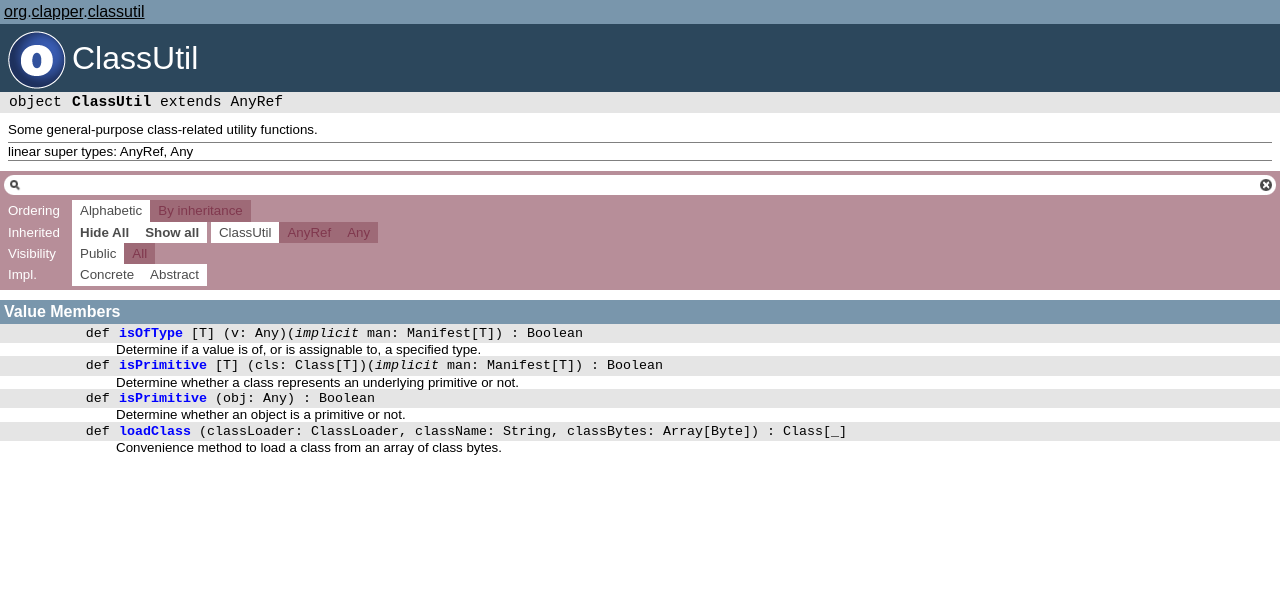
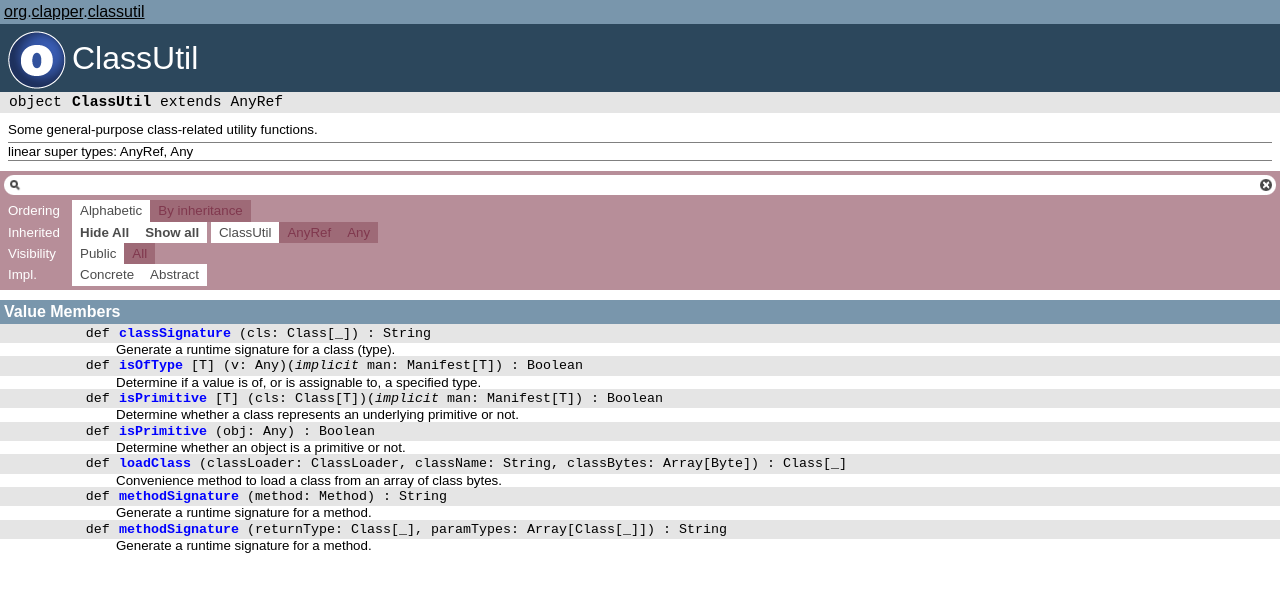
Before and after one commit to bmc/classutil, a Jekyll site: the page api/org/clapper/classutil/ClassUtil$.html, which Jekyll copies as it is, in a window 1280 px wide. Shown: the top 592 px of the page. Built offline with Jekyll 4.4.1, drawn with Linux system fonts in a browser that asks for light colours.

```diff
--- a/api/index.html
+++ b/api/index.html
@@ -2,7 +2,7 @@
 <!DOCTYPE html PUBLIC "-//W3C//DTD XHTML 1.1//EN" "http://www.w3.org/TR/xhtml11/DTD/xhtml11.dtd">
 <html>
         <head>
-          <title>classutil 0.3.3 API</title>
+          <title></title>
           <meta http-equiv="content-type" content="text/html; charset=UTF-8" />
 
       <link href="lib/index.css" rel="stylesheet" type="text/css" media="screen" />
--- a/api/org/clapper/classutil/ClassFinder.html
+++ b/api/org/clapper/classutil/ClassFinder.html
@@ -438,13 +438,13 @@ there are no more references to the object.</p><p>The details of when and if the
           </div>
 
     </li><li visbl="pub" data-isabs="false" name="org.clapper.classutil.ClassFinder#getClasses">
-      <a id="getClasses:Iterator[ClassInfo]"></a>
+      <a id="getClasses():Iterator[ClassInfo]"></a>
       <h4 class="signature">
       <span class="kind">def</span>
       <span class="symbol">
         <span class="name">getClasses</span>
 
-
+        <span class="params">()</span>
         <span class="result">: Iterator[<a href="ClassInfo.html" class="extype" name="org.clapper.classutil.ClassInfo">ClassInfo</a>]</span>
       </span>
       </h4>
--- a/api/org/clapper/classutil/ClassUtil$.html
+++ b/api/org/clapper/classutil/ClassUtil$.html
@@ -236,6 +236,30 @@ part of compilation it is not possible to check whether the contents of the list
         </div><div class="block">
           definition classes: Any
         </div>
+
+
+
+          </div>
+
+    </li><li visbl="pub" data-isabs="false" name="org.clapper.classutil.ClassUtil#classSignature">
+      <a id="classSignature(Class[_]):String"></a>
+      <h4 class="signature">
+      <span class="kind">def</span>
+      <span class="symbol">
+        <span class="name">classSignature</span>
+
+        <span class="params">(<span name="cls">cls: Class[_]</span>)</span>
+        <span class="result">: String</span>
+      </span>
+      </h4>
+
+            <p class="shortcomment cmt">Generate a runtime signature for a class (type).</p>
+            <div class="fullcomment"><div class="comment cmt"><p>Generate a runtime signature for a class (type). For instance:</p><pre>
+java.lang.String  -&gt;  Ljava/lang/String;
+int               -&gt;  I
+</pre></div><dl class="paramcmts block"><dt class="param">cls</dt><dd class="cmt"><p>The class (type)
+</p></dd><dt>returns</dt><dd class="cmt"><p>its string signature
+</p></dd></dl>
 
 
 
@@ -528,6 +552,53 @@ primitives.
 
           </div>
 
+    </li><li visbl="pub" data-isabs="false" name="org.clapper.classutil.ClassUtil#methodSignature">
+      <a id="methodSignature(Method):String"></a>
+      <h4 class="signature">
+      <span class="kind">def</span>
+      <span class="symbol">
+        <span class="name">methodSignature</span>
+
+        <span class="params">(<span name="method">method: <span class="extype" name="java.lang.reflect.Method">Method</span></span>)</span>
+        <span class="result">: String</span>
+      </span>
+      </h4>
+
+            <p class="shortcomment cmt">Generate a runtime signature for a method.</p>
+            <div class="fullcomment"><div class="comment cmt"><p>Generate a runtime signature for a method. See, for instance:
+http://journals.ecs.soton.ac.uk/java/tutorial/native1.1/implementing/method.html
+</p></div><dl class="paramcmts block"><dt class="param">method</dt><dd class="cmt"><p>method, from java.lang.reflect
+</p></dd><dt>returns</dt><dd class="cmt"><p>its string signature
+</p></dd></dl>
+
+
+
+          </div>
+
+    </li><li visbl="pub" data-isabs="false" name="org.clapper.classutil.ClassUtil#methodSignature">
+      <a id="methodSignature(Class[_],Array[Class[_]]):String"></a>
+      <h4 class="signature">
+      <span class="kind">def</span>
+      <span class="symbol">
+        <span class="name">methodSignature</span>
+
+        <span class="params">(<span name="returnType">returnType: Class[_]</span>, <span name="paramTypes">paramTypes: <span class="extype" name="scala.Array">Array</span>[Class[_]]</span>)</span>
+        <span class="result">: <span class="extype" name="java.lang.String">String</span></span>
+      </span>
+      </h4>
+
+            <p class="shortcomment cmt">Generate a runtime signature for a method.</p>
+            <div class="fullcomment"><div class="comment cmt"><p>Generate a runtime signature for a method. See, for instance:
+http://journals.ecs.soton.ac.uk/java/tutorial/native1.1/implementing/method.html
+</p></div><dl class="paramcmts block"><dt class="param">returnType</dt><dd class="cmt"><p>the method's return type</p></dd><dt class="param">paramTypes</dt><dd class="cmt"><p>the methods parameter types. An empty array
+                   signifies a method that takes no parameters.
+</p></dd><dt>returns</dt><dd class="cmt"><p>its string signature
+</p></dd></dl>
+
+
+
+          </div>
+
     </li><li visbl="pub" data-isabs="false" name="scala.AnyRef#ne">
       <a id="ne(AnyRef):Boolean"></a>
       <h4 class="signature">
--- a/api/org/clapper/classutil/package.html
+++ b/api/org/clapper/classutil/package.html
@@ -181,9 +181,7 @@ to a method, class or field.</p>
         <span class="result"> extends AnyRef</span>
       </span>
       </a></h4>
-      <p class="comment cmt">Takes a Scala object, locates the Scala accessors (using simple heuristics),
-and generates a new object with additional Java Bean <code>get</code> methods for the
-accessors.</p>
+      <p class="comment cmt"><code>ScalaObjectToBean</code> maps a Scala object into a read-only Java bean.</p>
     </li></ol>
             </div>
 
```
Also changed, not shown: api/org/clapper/classutil/ScalaObjectToBean$.html (+31 -11 lines), index.md (+27 -24 lines), CHANGELOG.md.
